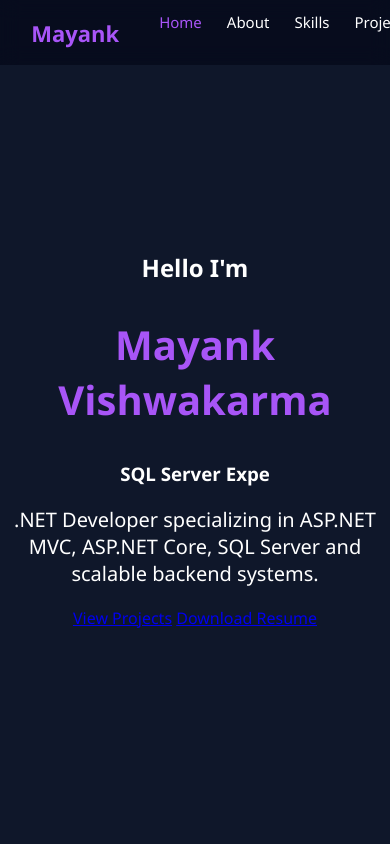
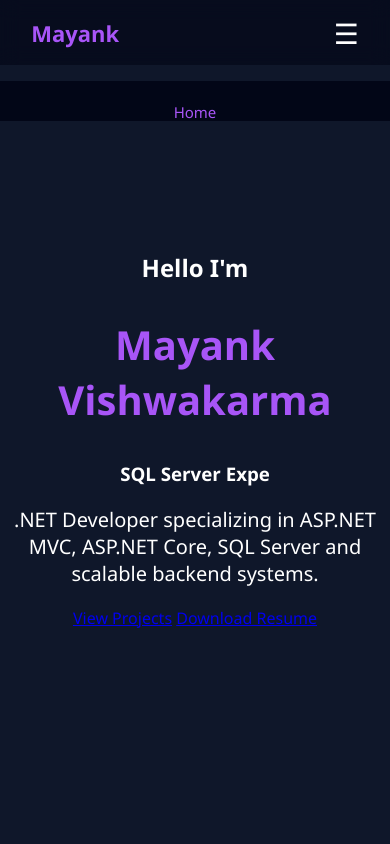
Before and after one commit to ms0969910-wq/portfolio, a plain HTML site: page index.html in a window 390 px wide. Shown: the top 844 px of the page. Drawn offline with Linux system fonts and the light colour scheme.

Commit message:
Update style.css

```diff
--- a/style.css
+++ b/style.css
@@ -14,21 +14,22 @@ html{
 display:flex;
 align-items:center;
 justify-content:space-between;
+box-sizing:border-box;
 height:65px;
 padding:0 8%;
+
 position:fixed;
 top:0;
 left:0;
 width:100%;
+
 z-index:1000;
 
 background:rgba(2,6,23,.6);
 backdrop-filter:blur(10px);
 
-    transition:all .3s ease;
+transition:.3s;
 }
-
-    /* Scroll effect */
 
 .navbar.scrolled{
 background:#020617;
@@ -49,6 +50,7 @@ html{
 display:flex;
 gap:25px;
 list-style:none;
+align-items:center;
 }
 
 .nav-links a{
@@ -58,12 +60,13 @@ html{
 font-size:15px;
 }
 
-    /* UNDERLINE ANIMATION */
+/* underline animation */
 
 .nav-links a::after{
 
 content:"";
 position:absolute;
+
 left:0;
 bottom:-5px;
 
@@ -71,6 +74,7 @@ html{
 height:2px;
 
 background:#a855f7;
+
 transition:.3s;
 
 }
@@ -79,8 +83,6 @@ html{
 width:100%;
 }
 
-    /* ACTIVE LINK */
-
 .nav-links a.active{
 color:#a855f7;
 }
@@ -88,12 +90,70 @@ html{
 /* RESUME BUTTON */
 
 .resume-btn{
+
 background:#a855f7;
 padding:6px 16px;
+
 border-radius:4px;
+
 font-size:14px;
+
 text-decoration:none;
+
 color:white;
+
+}
+
+.resume-btn:hover{
+background:#9333ea;
+}
+
+/* MENU ICON */
+
+.menu-toggle{
+display:none;
+font-size:28px;
+cursor:pointer;
+color:white;
+}
+
+/* MOBILE RESPONSIVE */
+
+@media(max-width:768px){
+
+.menu-toggle{
+display:block;
+}
+
+/* mobile menu */
+
+.nav-links{
+
+position:absolute;
+top:65px;
+left:0;
+
+width:100%;
+background:#020617;
+
+flex-direction:column;
+align-items:center;
+
+gap:25px;
+
+padding:20px 0;
+
+max-height:0;
+overflow:hidden;
+
+transition:.4s ease;
+
+}
+
+.nav-links.active{
+max-height:500px;
+}
+
 }
     .hero{
     height:100vh;
```
Lines whose indentation alone changed are shown as unchanged.
